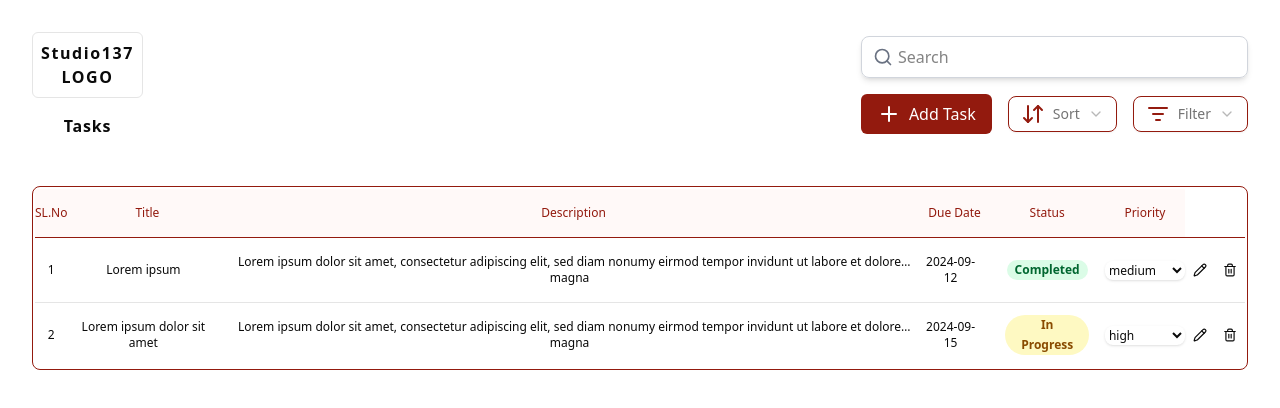
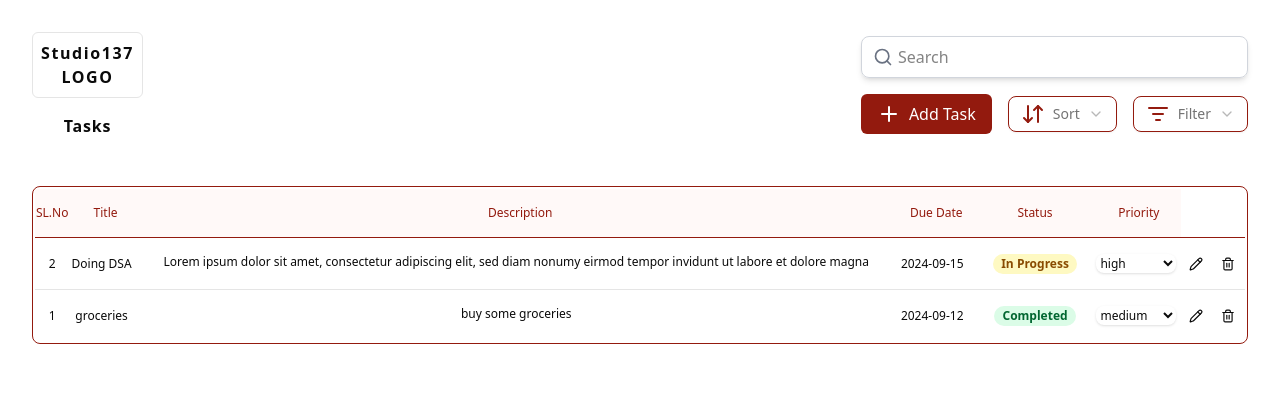
Before and after one commit to jhoncarter7/task-management, a Next.js app: page / in a window 1280 px wide. Shown: the top 408 px of the page. Built offline with nearby package versions, Linux system fonts and the light colour scheme.

Commit message:
add search and filter functionality

```diff
--- a/app/page.tsx
+++ b/app/page.tsx
@@ -7,16 +7,35 @@ import TaskModel from "@/components/TaskModel";
 import Button from "@/components/ui/Button";
 import Input from "@/components/ui/Input";
 import { useModal } from "@/context/myContext";
+import { Task } from "@/lib/types";
 import { Plus, Search } from "lucide-react";
+import { useMemo, useState } from "react";
 
 
 export default function Home() {
+  const {task} = useModal()
 const {edit, openModel, setOpenModel} = useModal()
+const [search, setSearch] = useState<string>('');
+const [filter, setFilter] = useState<string>('');
+const [sortOrder, setSortOrder] = useState<'asc' | 'desc'>('asc');
+const displayed = useMemo(() => {
+  return task?.filter(t => t.title.toLowerCase().includes(search.toLowerCase()))
+    .filter(t => {
+      if (!filter) return true;
+      return t.priority === filter || t.status === filter;
+    })
+    .sort((a, b) =>
+      sortOrder === 'asc'
+        ? a.title.localeCompare(b.title)
+        : b.title.localeCompare(a.title)
+    );
+}, [task, search, filter, sortOrder]);
+
+console.log("filter", filter)
+
   return (
     <div className="p-2 md:p-8 relative">
       <div className="flex justify-between items-center">
-
-
       </div>
       <div className="flex justify-between items-center pb-12">
         <div className=" font-semibold space-y-4 text-center">
@@ -28,19 +47,19 @@ const {edit, openModel, setOpenModel} = useModal()
         </div>
 
         <div className="space-y-4">
-        <Input icon={<Search size={20} />} placeholder="Search" />
+        <Input icon={<Search size={20} />} placeholder="Search" onChange={(e)=>  setSearch(e.target.value)}/>
           <div className="flex justify-between items-center gap-x-4">
           <Button className="bg-primary text-white" icon={<Plus />} onClick={()=> setOpenModel?.(true)}>
             Add Task
           </Button>
 
           <Sorting />
-          <Filter />
+          <Filter  setFilter={setFilter}/>
           </div>
         </div>
       </div>
       <div className="">
-        <Table />
+       { displayed && <Table displayed={displayed as Task[]}/>}
        {edit as boolean || openModel as boolean  && <TaskModel />}
       </div>
     </div>
--- a/components/Filter.tsx
+++ b/components/Filter.tsx
@@ -7,37 +7,51 @@ import {
   SelectValue,
 } from "@/components/ui/select";
 import { ListFilter } from "lucide-react";
-import React, { useEffect, useState } from "react";
+import React, { Dispatch, SetStateAction, useEffect, useState } from "react";
 
 const filterData = [
-  "Priority-Hi",
-  "Priority-Lo",
-  "Priority-Med",
-  "Status-InProgress",
-  "Status-Comp",
+  { label: "Priority – High", value: "high" },
+  { label: "Priority – Medium", value: "medium" },
+  { label: "Priority – Low", value: "low" },
+  { label: "Status In Progress", value: "in-progress" },
+  { label: "Status  Completed", value: "completed" },
 ];
 
-const Filter = () => {
- const [innerWidth, setInnerWidth] = useState<number>(800)
-  useEffect(()=>{
-    setInnerWidth(window.innerWidth)
-  },[])
+const Filter = ({
+  setFilter,
+}: {
+  setFilter: Dispatch<SetStateAction<string>>;
+}) => {
+  const [innerWidth, setInnerWidth] = useState<number>(800);
+  useEffect(() => {
+    setInnerWidth(window.innerWidth);
+  }, []);
   const FilterHandler = (e: string) => {
-    console.log(e, window.innerWidth);
+    setFilter(e);
   };
-  console.log( innerWidth);
+  console.log(innerWidth);
   return (
     <div>
       <div className="flex gapx-2 justify-center items-center ">
-        <Select name="" onValueChange={(e) => FilterHandler(e)} >
-          <SelectTrigger value="" className="border-[1px] border-primary text-primary ">
-            <ListFilter color={`#941B0F`}/>
-           {innerWidth < 600 ? "": <SelectValue placeholder="Filter" className="hidden md:inline-block" />}
+        <Select name="" onValueChange={(e) => FilterHandler(e)}>
+          <SelectTrigger
+            value=""
+            className="border-[1px] border-primary text-primary "
+          >
+            <ListFilter color={`#941B0F`} />
+            {innerWidth < 600 ? (
+              ""
+            ) : (
+              <SelectValue
+                placeholder="Filter"
+                className="hidden md:inline-block"
+              />
+            )}
           </SelectTrigger>
           <SelectContent>
             {filterData.map((data, index) => (
-              <SelectItem key={index} value={data}>
-                {data}
+              <SelectItem key={index} value={data.value}>
+                {data.label}
               </SelectItem>
             ))}
           </SelectContent>
--- a/components/Table.tsx
+++ b/components/Table.tsx
@@ -1,36 +1,21 @@
 "use client";
 import { Pencil, Trash2 } from "lucide-react";
-import React, { useState } from "react";
+import React from "react";
 import { Task } from "@/lib/types";
 
 
 type PriorityIF = 'low'| 'medium'|'high'
-
-const Table = () => {
-  const [task, setTask] = useState<Task[]>([
-    {
-      id: 1,
-      title: "Lorem ipsum",
-      description:
-        "Lorem ipsum dolor sit amet, consectetur adipiscing elit, sed diam nonumy eirmod tempor invidunt ut labore et dolore magna",
-      dueDate: "2024-09-12",
-      status: "completed",
-      priority: "medium",
-    },
-    {
-      id: 2,
-      title: "Lorem ipsum dolor sit amet",
-      description:
-        "Lorem ipsum dolor sit amet, consectetur adipiscing elit, sed diam nonumy eirmod tempor invidunt ut labore et dolore magna",
-      dueDate: "2024-09-15",
-      status: "in-progress",
-      priority: "high",
-    },
-  ]);
+interface TableProps {
+  displayed?: Task[];
+}
+const Table = ({displayed=[]}: TableProps) => {
+// const {task, setTask} = useModal()
 
   const PriorityHandler = (id: number, priority:PriorityIF)=>{
 
-   setTask((prev)=> prev.map((item)=> item.id === id ? {...item, priority}: item))
+  if (setTask) {
+    setTask((prev: Task[]) => prev.map((item: Task) => item.id === id ? { ...item, priority } : item));
+  }
   }
 
   return (
@@ -47,7 +32,7 @@ const Table = () => {
           </tr>
         </thead>
         <tbody className="w-full divide-y text-xs">
-          {task.map((item) => (
+          {displayed?.map((item) => (
             <tr key={item.id} className=" text-center align-middle p-12">
               <td className="py-4 ">{item.id}</td>
               <td className="py-4 text-wrap pr-2">{item.title}</td>
--- a/components/ui/Input.tsx
+++ b/components/ui/Input.tsx
@@ -1,9 +1,10 @@
 interface  InputProps extends React.InputHTMLAttributes<HTMLInputElement>{
     icon?: React.ReactNode;
+    onChange?: (event: React.ChangeEvent<HTMLInputElement>) => void;
 
     }
 
-    export default function Input({ className = "", icon, ...props }: InputProps) {
+    export default function Input({ className = "", icon, onChange, ...props }: InputProps) {
       return (
         <div className="relative">
           <div className="absolute inset-y-0 left-0 flex items-center pl-3 pointer-events-none text-gray-500 sm:text-sm">
@@ -11,7 +12,7 @@ interface  InputProps extends React.InputHTMLAttributes<HTMLInputElement>{
           </div>
           <input
             className={` border border-gray-300 rounded-md shadow-md  px-3 pl-9 py-2 w-full focus:outline-none focus:ring-1 ${className}`}
-
+            onChange={onChange}
             {...props}
           />
 
--- a/context/myContext.tsx
+++ b/context/myContext.tsx
@@ -1,12 +1,15 @@
 'use client';
 
-import { createContext, ReactNode, useContext, useState } from 'react';
+import { Task } from '@/lib/types';
+import { createContext, Dispatch, ReactNode, SetStateAction, useContext, useState } from 'react';
 
 interface ModalContextType {
     edit?: boolean;
     setEdit?: (value: boolean) => void;
     openModel?: boolean;
     setOpenModel?: (value: boolean) => void;
+    task?: Task[],
+    setTask?:  Dispatch<SetStateAction<Task[]>>;
   }
 
 const ModalContext = createContext<ModalContextType>({
@@ -20,9 +23,28 @@ interface ModalProviderProps {
 export const ModalProvider = ({ children }: ModalProviderProps) => {
   const [edit, setEdit] = useState<boolean>(false);
   const [openModel, setOpenModel] = useState<boolean>(false);
-
+  const [task, setTask] = useState<Task[]>([
+    {
+      id: 1,
+      title: "groceries",
+      description:
+        "buy some groceries",
+      dueDate: "2024-09-12",
+      status: "completed",
+      priority: "medium",
+    },
+    {
+      id: 2,
+      title: "Doing DSA",
+      description:
+        "Lorem ipsum dolor sit amet, consectetur adipiscing elit, sed diam nonumy eirmod tempor invidunt ut labore et dolore magna",
+      dueDate: "2024-09-15",
+      status: "in-progress",
+      priority: "high",
+    },
+  ]);
   return (
-    <ModalContext.Provider value={{ edit, setEdit, openModel, setOpenModel }}>
+    <ModalContext.Provider value={{ edit, setEdit, openModel, setOpenModel, task, setTask }}>
       {children}
     </ModalContext.Provider>
   );
```
